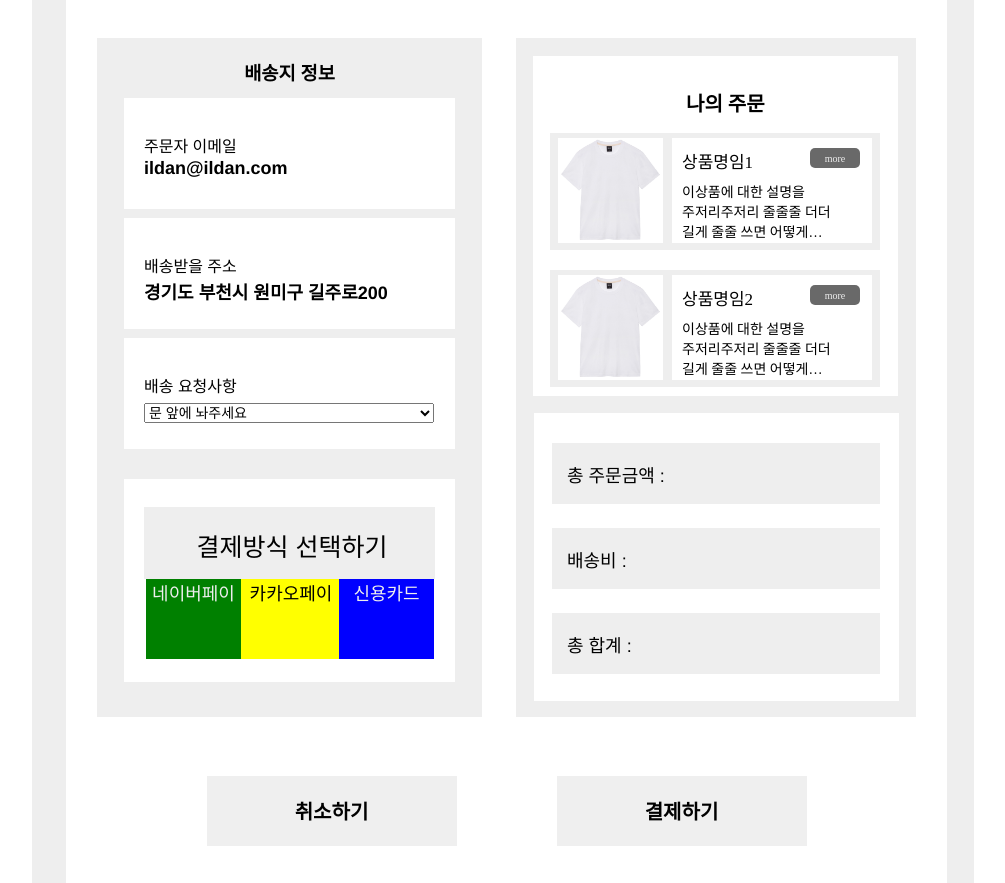
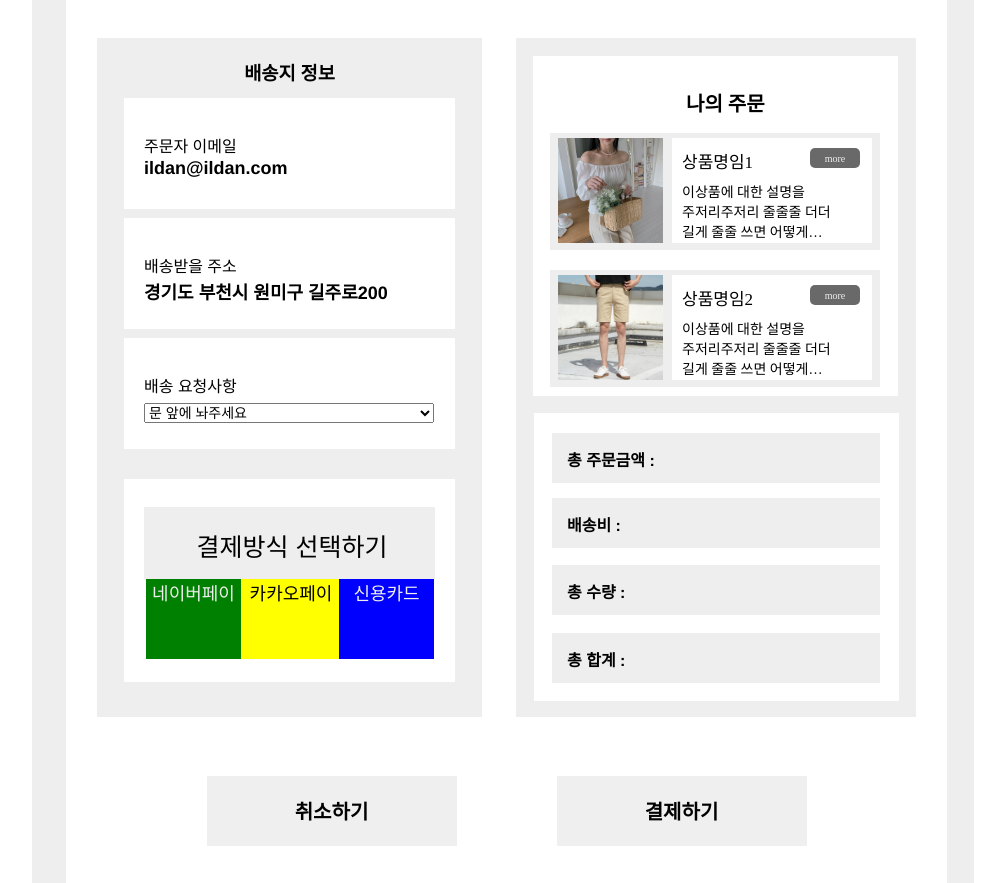
Before and after one commit to Lee-chansu/shoppingMall, a React (Create React App) app: page /payment in a window 1280 px wide. Shown: the part 420-1303 px from the top of the page, without its empty margins (217-1222 px from the left). Built offline with nearby package versions, Linux system fonts and the light colour scheme; a web font is replaced by a local one.

Commit message:
브랜치 병합

```diff
--- a/src/components/PaymentItem.js
+++ b/src/components/PaymentItem.js
@@ -14,7 +14,7 @@ export const PaymentItem = ({ val }) => {
         <div className="image">
           <img
             className="productImg"
-            src={`${process.env.PUBLIC_URL}/img/t-shirt.jpg`}
+            src={`${process.env.PUBLIC_URL}/img${item.src}`}
           />
         </div>
         <Link to={`productDetail/${item.id}`}>
--- a/src/css/payment.css
+++ b/src/css/payment.css
@@ -269,13 +269,13 @@ a {
 .payment .orderSumText {
   color: #000000;
   font-family: "Inter-Regular", Helvetica;
-  font-size: 18px;
-  font-weight: 400;
+  font-size: 16px;
+  font-weight: 600;
   left: 15px;
   letter-spacing: 0;
   line-height: normal;
   position: absolute;
-  top: 18px;
+  top: 14px;
   width: 190px;
 }
 
@@ -298,31 +298,41 @@ a {
 
 .payment .title2 {
   background-color: #eeeeee;
-  height: 61px;
+  height: 50px;
   left: 18px;
   overflow: hidden;
   position: absolute;
-  top: 30px;
+  top: 20px;
   width: 328px;
 }
 
 .payment .title3 {
   background-color: #eeeeee;
-  height: 61px;
+  height: 50px;
   left: 18px;
   overflow: hidden;
   position: absolute;
-  top: 115px;
+  top: 85px;
   width: 328px;
 }
 
 .payment .title4 {
   background-color: #eeeeee;
-  height: 61px;
+  height: 50px;
   left: 18px;
   overflow: hidden;
   position: absolute;
-  top: 200px;
+  top: 152px;
+  width: 328px;
+}
+
+.payment .title5 {
+  background-color: #eeeeee;
+  height: 50px;
+  left: 18px;
+  overflow: hidden;
+  position: absolute;
+  top: 220px;
   width: 328px;
 }
 
--- a/src/routes/cart.js
+++ b/src/routes/cart.js
@@ -67,7 +67,7 @@ export const Cart = () => {
   return (
     <div className="section cart">
       <div className="wrap">
-        <div className="title">장바구니</div>
+        <div className="title">장바구니/결제</div>
         <div className="cartBar">
           <input
             type="checkbox"
@@ -98,7 +98,7 @@ export const Cart = () => {
 
         <div className="buttonGroup">
           <button className="button">
-            <Link to="#" className="buttonText">
+            <Link to="/" className="buttonText">
               취소하기
             </Link>
           </button>
--- a/src/routes/payFail.js
+++ b/src/routes/payFail.js
@@ -33,7 +33,8 @@ export const PayFail = () => {
               <p className="p">option / color / size / ect..</p>
               <p className="textWrapper11">
                 <i>
-                카드사 즉시 할인 및 포인트 사용내역은 카드사에서 확인 부탁 드립니다.
+                  카드사 즉시 할인 및 포인트 사용내역은 카드사에서 확인 부탁
+                  드립니다.
                 </i>
               </p>
               <p className="textWrapper12">option / color / size / ect..</p>
@@ -44,11 +45,11 @@ export const PayFail = () => {
           <img className="img" src="img/vector-6.svg" alt="" />
         </div>
         <div className="button-box">
-          <Link to="#" className="divWrapper">
+          <Link to="/" className="divWrapper">
+            쇼핑 계속하기
+          </Link>
+          <Link to="/paySuccess" className="innerBox2">
             다시 결제하기
-          </Link>
-          <Link to="#" className="innerBox2">
-            결제 취소하기
           </Link>
         </div>
       </div>
--- a/src/routes/payment.js
+++ b/src/routes/payment.js
@@ -7,17 +7,19 @@ import { PaymentItem } from "../components/PaymentItem";
 const paymentItemList = [
   {
     id: 1,
+    carryPrice: 3000,
     productName: "상품명임1",
     productDetail:
       "이상품에 대한 설명을 주저리주저리 줄줄줄 더더 길게 줄줄 쓰면 어떻게 되는지 확인",
-    src: "",
+    src: "/blouse.jpg",
   },
   {
     id: 2,
+    carryPrice: 3000,
     productName: "상품명임2",
     productDetail:
       "이상품에 대한 설명을 주저리주저리 줄줄줄 더더 길게 줄줄 쓰면 어떻게 되는지 확인",
-    src: "",
+    src: "/pants.jpg",
   },
 ];
 
@@ -72,24 +74,29 @@ export const Payment = () => {
 
               <div className="productBox">
                 <div className="title2">
-                  <div className="orderSumText">총 주문금액 :</div>
+                  <div className="orderSumText">
+                    총 주문금액 :
+                  </div>
                 </div>
                 <div className="title3">
-                  <div className="orderSumText">배송비 :</div>
+                  <div className="orderSumText">배송비 : {paymentItemList.carryPrice}</div>
                 </div>
                 <div className="title4">
-                  <div className="orderSumText">총 합계 :</div>
+                  <div className="orderSumText">총 수량 :</div>
+                </div>
+                <div className="title5">
+                  <div className="orderSumText">총 합계 : {paymentItemList.count}</div>
                 </div>
               </div>
             </div>
             <div className="buttonGroup">
               <button className="button">
-                <Link to="#" className="buttonText">
+                <Link to="/payFail" className="buttonText">
                   취소하기
                 </Link>
               </button>
               <button className="button">
-                <Link to="/payment" className="buttonText">
+                <Link to="/paySuccess" className="buttonText">
                   결제하기
                 </Link>
               </button>
```
